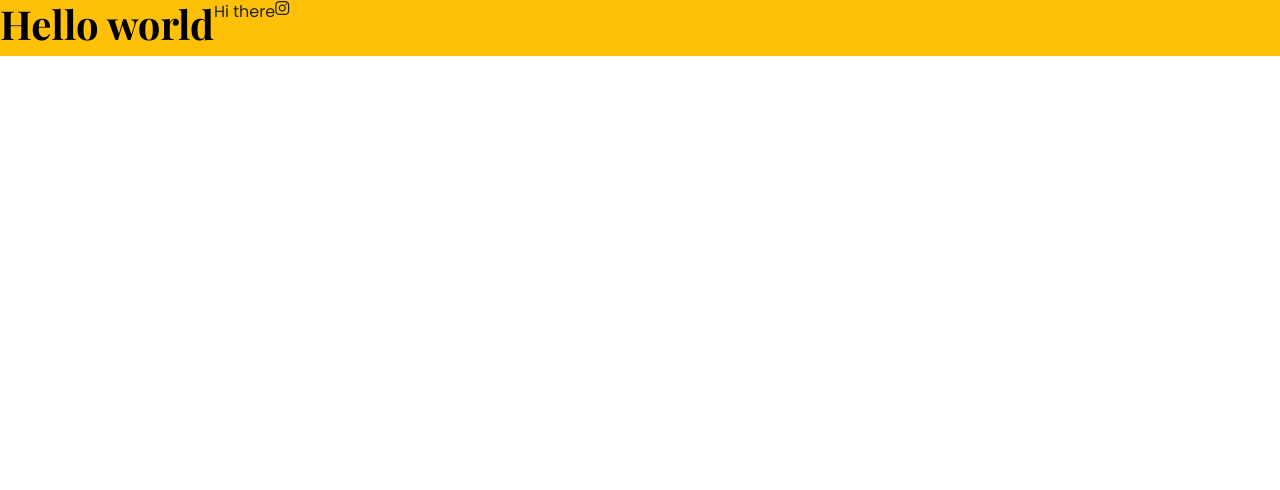
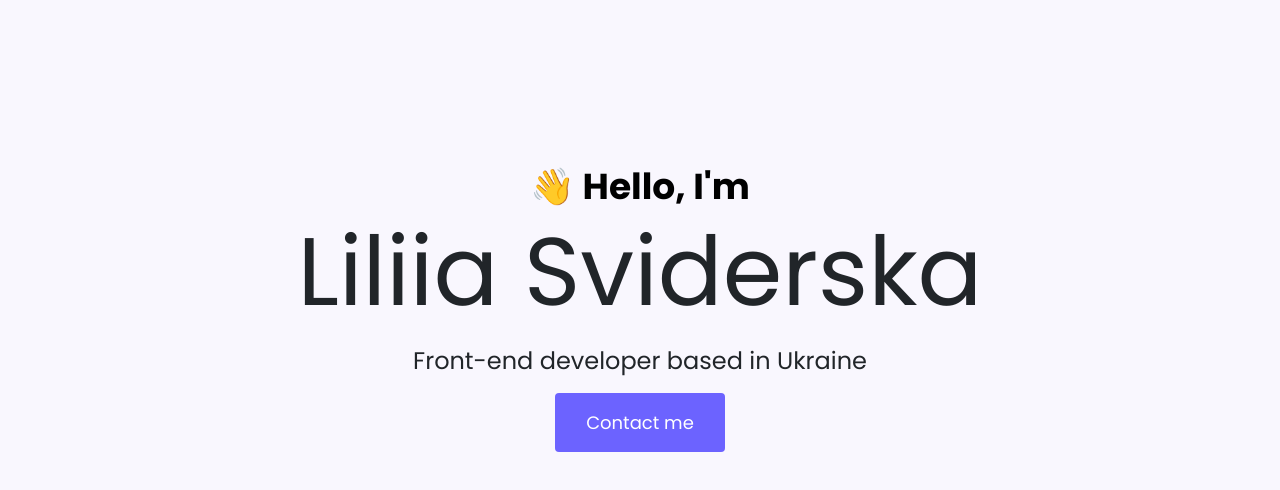
Before and after one commit to Liliia-Cat/My-portfolio-project, a plain HTML site: page index.html in a window 1280 px wide. Drawn offline with nearby package versions, Linux system fonts and the light colour scheme.

Commit message:
include heading

```diff
--- a/css/style.css
+++ b/css/style.css
@@ -1,9 +1,57 @@
+:root {
+    --branding-color: #6C63FF;
+    --secondari-color: #F9F7FE;
+    --heading-font-family: "Playfair Display",
+        serif;
+    --default-font-family: "Poppins",
+        sans-serif;
+}
+body {
+    font-family: var(--default-font-family);
+}
+
+h1
+h2
+h3
+h4
+h5
+h6 {
+    color: black;
+    font-family: var(--heading-font-family);
+    font-weight: bold;
+
+}
 h1 {
-    color: black;
-    font-family: "Playfair Display", serif;
-    font-weight: bold;
+    font-size: 96px;
 }
 p {
-    font-family: "Poppins", sans-serif;
     font-weight: normal;
 }
+.hero {
+    background: var(--secondari-color);
+    text-align: center;
+    padding: 160px 20px;
+}
+.hero p {
+    font-size: 36px;
+    font-weight: bold;
+    margin: 0;
+    color: black;
+}
+
+.hero h2 {
+    font-family: var(--default-font-family);
+    font-weight: normal;
+    line-height: 2;
+    font-size: 24px;
+}
+
+.btn-branding {
+    background: var(--branding-color);
+    border-radius: 4px;
+    color: #ffffff;
+    line-height: 27px;
+    font-size: 18px;
+    padding: 15px 30px;
+
+}
--- a/index.html
+++ b/index.html
@@ -4,6 +4,7 @@
     <meta charset="UTF-8">
     <meta http-equiv="X-UA-Compatible" content="IE=edge">
     <meta name="viewport" content="width=device-width, initial-scale=1.0">
+    <title>Portfolio</title>
     <link href="https://cdn.jsdelivr.net/npm/bootstrap@5.2.0/dist/css/bootstrap.min.css" rel="stylesheet" integrity="sha384-gH2yIJqKdNHPEq0n4Mqa/HGKIhSkIHeL5AyhkYV8i59U5AR6csBvApHHNl/vI1Bx" crossorigin="anonymous">
 <script src="https://cdn.jsdelivr.net/npm/bootstrap@5.2.0/dist/js/bootstrap.bundle.min.js" integrity="sha384-A3rJD856KowSb7dwlZdYEkO39Gagi7vIsF0jrRAoQmDKKtQBHUuLZ9AsSv4jD4Xa" crossorigin="anonymous"></script>
 <link rel="stylesheet" href="/css/style.css">
@@ -11,14 +12,17 @@
 <link rel="preconnect" href="https://fonts.gstatic.com" crossorigin>
 <link href="https://fonts.googleapis.com/css2?family=Kanit:wght@600;700;800;900&family=Playfair+Display:wght@700&family=Poppins:wght@400;700&display=swap" rel="stylesheet">
 <script src="https://kit.fontawesome.com/41640a1ea3.js" crossorigin="anonymous"></script>
-    <title>Portfolio</title>
+
 </head>
 <body>
-    <div class="d-flex bg-warning">
-    <h1>Hello world</h1>
-    <p>Hi there</p>
-    <i class="fa-brands fa-instagram"></i>
-</div>
+    <div class="hero">
+        <p>👋 Hello, I'm</p>
+        <h1>Liliia Sviderska</h1>
+        <h2>Front-end developer based in Ukraine</h2>
+        <div>
+            <a href="#" class="btn btn-branding">Contact me</a>
+        </div>
 
+    </div>
 </body>
 </html>
```
